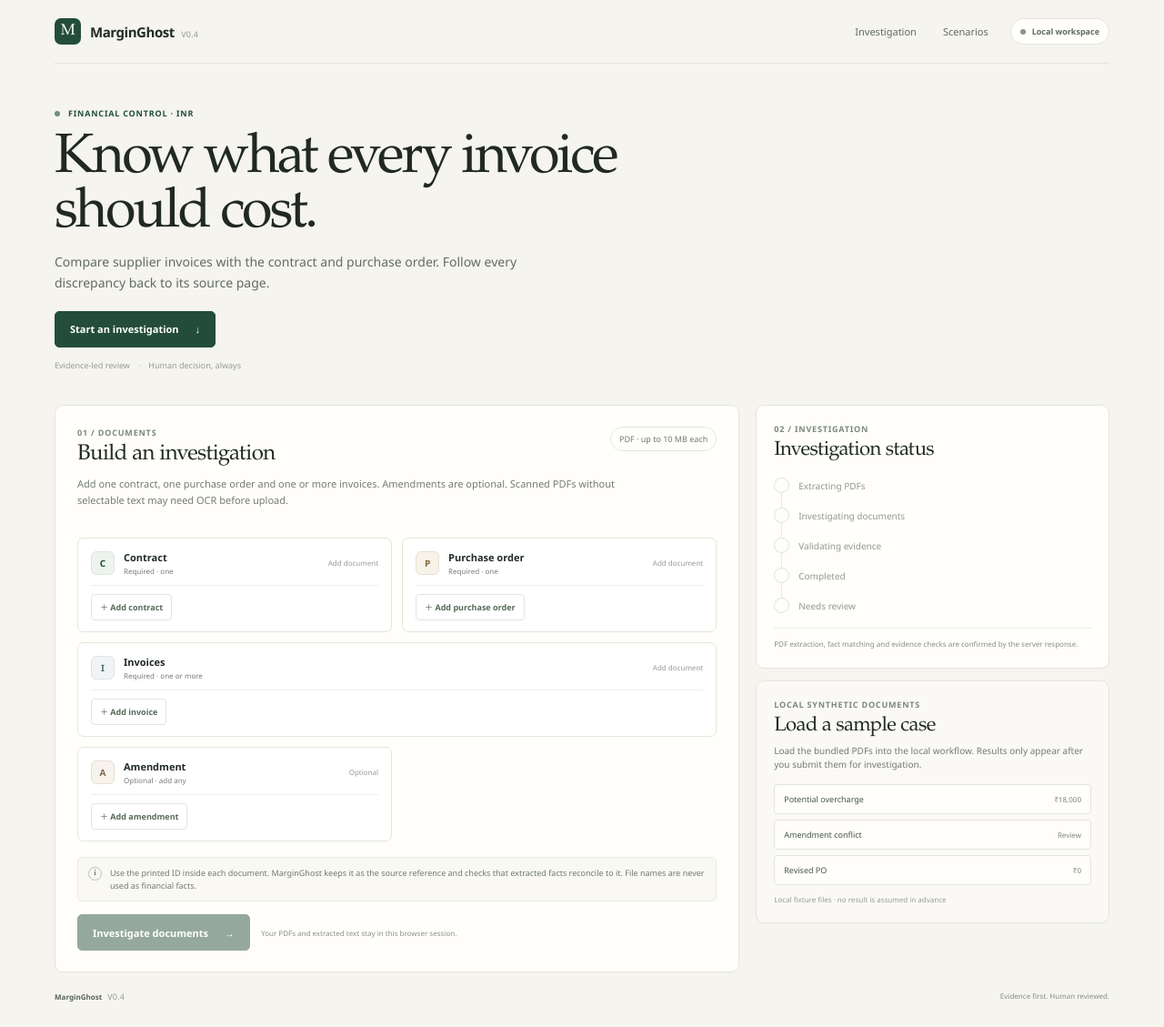
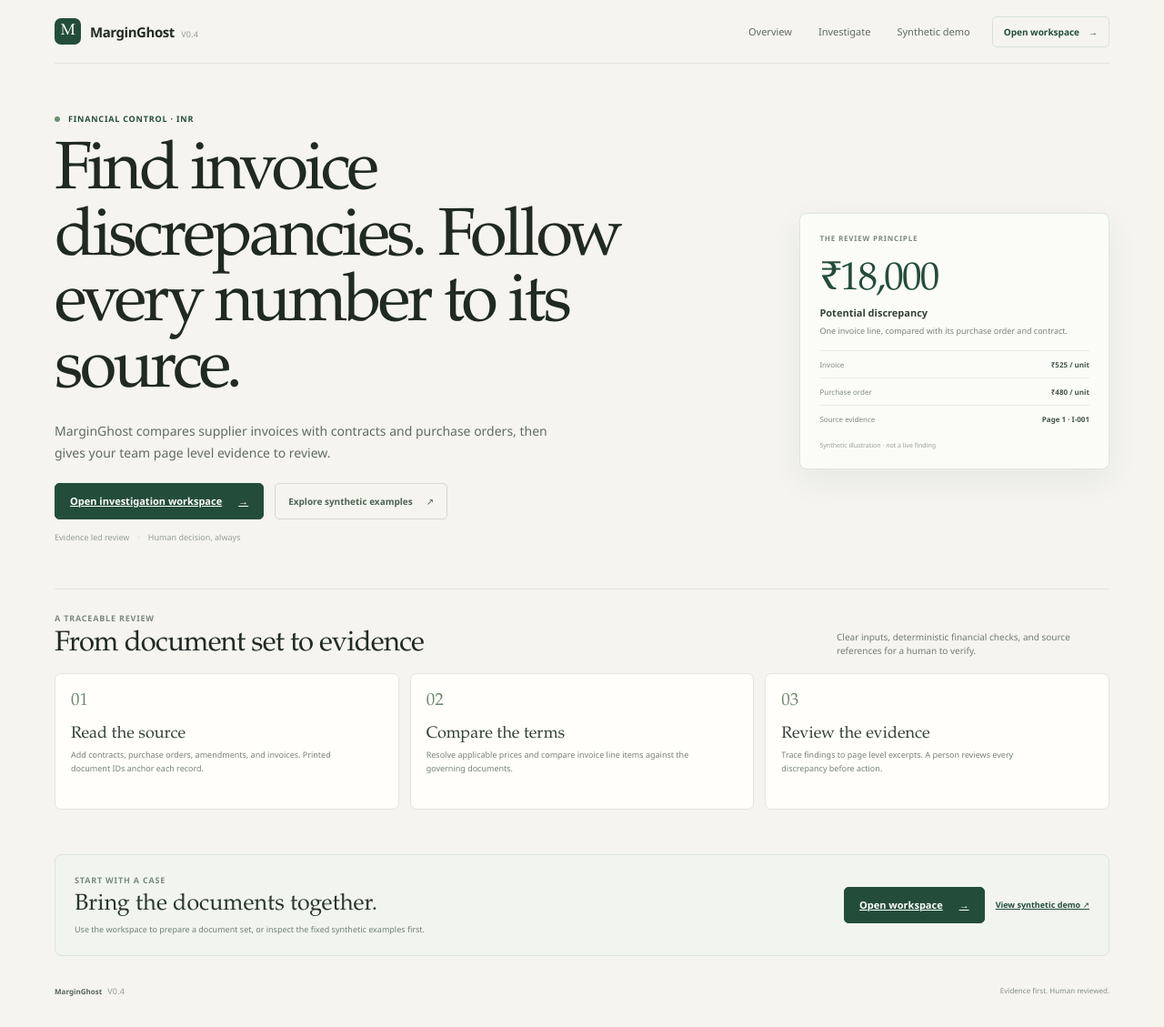
Before and after one commit to Kalpesh1Sharma/Aristo, a Next.js app: page / in a window 1280 px wide. Shown: the whole page at 91% size. Built offline with nearby package versions, Linux system fonts and the light colour scheme.

Commit message:
feat: launch MarginGhost product site and protected demo routes
Entire-Checkpoint: 01M4KYRAYVRWZ8FYR3SVC0R7P6

```diff
--- a/src/app/api/audit/route.ts
+++ b/src/app/api/audit/route.ts
@@ -2,11 +2,13 @@
 import { z } from "zod";
 import { auditInputSchema } from "@/lib/schema";
 import { auditDocuments } from "@/lib/audit";
+import { isDemoMode } from "@/lib/demo-mode";
 import { ensureTracing, tracedParse, tracedAudit, tracedWorkflow, flushTracing } from "@/lib/observability";
 export const runtime = "nodejs";
 export async function POST(request: Request) {
   let tracing = false;
   try {
+    if (isDemoMode()) return NextResponse.json({ error: "Audit API is disabled in synthetic demo mode" }, { status: 403 });
     if (Number(request.headers.get("content-length") || 0) > 1024 * 1024) {
       return NextResponse.json({ error: "Payload too large; 1MB maximum" }, { status: 413 });
     }
--- /dev/null
+++ b/src/app/demo/page.tsx
@@ -0,0 +1,5 @@
+import HomeClient from "../home-client";
+
+export default function DemoPage() {
+  return <HomeClient demoMode />;
+}
--- a/src/app/globals.css
+++ b/src/app/globals.css
@@ -65,6 +65,33 @@
 .hero-action { display: inline-flex !important; width: max-content; margin-top: 20px; text-decoration: none; }
 .hero-note { display: flex; align-items: center; gap: 9px; margin-top: 13px; color: var(--subtle); font-size: 9px; }
 .hero-note span { color: #b7bcb4; }
+.nav-cta { display: inline-flex; align-items: center; gap: 10px; padding: 9px 12px; border: 1px solid #d7e1d6; border-radius: 5px; color: var(--forest); text-decoration: none; font-size: 10px; font-weight: 600; white-space: nowrap; }
+.nav-cta:hover, .secondary-button:hover { background: #f1f6f0; }
+.product-hero { padding: 54px 0 50px; }
+.product-hero-grid { display: grid; grid-template-columns: minmax(0, 1.5fr) minmax(260px, .7fr); align-items: center; gap: clamp(30px, 7vw, 90px); margin-top: 17px; }
+.product-hero h1 { max-width: 690px; margin: 0; color: #202922; font: 400 clamp(44px, 6.6vw, 74px)/.98 var(--serif); letter-spacing: -.05em; }
+.product-hero-grid > div > p { max-width: 550px; margin: 18px 0 0; color: #626c63; font-size: 14px; line-height: 1.7; }
+.product-actions { display: flex; align-items: center; flex-wrap: wrap; gap: 12px; margin-top: 21px; }
+.secondary-button { min-height: 40px; display: inline-flex; align-items: center; gap: 15px; padding: 0 14px; border: 1px solid var(--line-strong); border-radius: 5px; color: #4d6250; text-decoration: none; font-size: 10px; font-weight: 600; }
+.hero-proof { padding: 21px; border: 1px solid #dfe5dc; border-radius: 8px; background: #fbfcf8; box-shadow: 0 12px 36px #273d2610; }
+.proof-label { color: #7c887c; font-size: 8px; font-weight: 700; letter-spacing: .1em; }
+.proof-amount { margin-top: 20px; color: var(--forest); font: 500 43px/1 var(--serif); letter-spacing: -.04em; }
+.hero-proof > strong { display: block; margin-top: 6px; color: #344137; font-size: 11px; }
+.hero-proof > p { margin: 6px 0 14px; color: #798278; font-size: 9px; line-height: 1.55; }
+.proof-rule { display: flex; justify-content: space-between; gap: 12px; padding: 9px 0; border-top: 1px solid #e9ece5; color: #818a80; font-size: 8px; }
+.proof-rule b { color: #455448; font-weight: 600; text-align: right; }
+.hero-proof > small { display: block; margin-top: 10px; color: #979e94; font-size: 7px; }
+.how-section { padding: 25px 0 40px; border-top: 1px solid var(--line); }
+.how-section .section-heading h2 { font-size: 31px; }
+.how-grid { display: grid; grid-template-columns: repeat(3, minmax(0, 1fr)); gap: 12px; }
+.how-card { min-height: 150px; padding: 17px; border: 1px solid var(--line); border-radius: 7px; background: var(--surface); }
+.how-card > span { color: #6e886f; font: 500 19px var(--serif); }
+.how-card h3 { margin: 14px 0 5px; color: #344137; font: 500 18px var(--serif); }
+.how-card p { max-width: 300px; margin: 0; color: #778075; font-size: 9px; line-height: 1.65; }
+.product-cta { display: flex; align-items: center; justify-content: space-between; gap: 28px; margin: 9px 0 12px; padding: 21px; border: 1px solid #dce5da; border-radius: 8px; background: #f1f5ee; }
+.product-cta h2 { margin: 6px 0 5px; color: #28372c; font: 500 25px var(--serif); }
+.product-cta p { max-width: 470px; margin: 0; color: #737e72; font-size: 9px; line-height: 1.55; }
+.product-cta .product-actions { flex: 0 0 auto; margin: 0; }
 .primary-button { min-height: 40px; display: inline-flex; align-items: center; justify-content: center; gap: 18px; padding: 0 16px; border: 1px solid var(--forest); border-radius: 5px; background: var(--forest); color: #fff; font-size: 11px; font-weight: 600; transition: background .16s ease, border-color .16s ease, transform .16s ease; }
 .primary-button:hover:not(:disabled) { transform: translateY(-1px); border-color: var(--forest-deep); background: var(--forest-deep); }
 .primary-button:disabled { opacity: .48; cursor: not-allowed; }
@@ -231,13 +258,22 @@
 
 @media (max-width: 900px) {
   .shell { width: min(100% - 42px, 760px); }
+  .product-hero-grid { grid-template-columns: minmax(0, 1fr) 250px; gap: 25px; }
   .workspace { grid-template-columns: minmax(0, 1fr); }
   .side-column { grid-template-columns: repeat(2, minmax(0, 1fr)); }
   .demo-section { padding-top: 13px; }
 }
 @media (max-width: 640px) {
   .shell { width: calc(100% - 32px); }
-  .topbar { min-height: 61px; gap: 10px; }
+  .topbar { min-height: 61px; gap: 10px; flex-wrap: wrap; padding: 11px 0; }
+  .main-nav { order: 3; width: 100%; justify-content: space-between; gap: 10px; margin: 1px 0 0; }
+  .nav-cta { margin-left: auto; }
+  .product-hero { padding: 35px 0 30px; }
+  .product-hero-grid { grid-template-columns: minmax(0, 1fr); }
+  .hero-proof { max-width: 420px; }
+  .how-grid { grid-template-columns: minmax(0, 1fr); }
+  .how-card { min-height: auto; }
+  .product-cta { align-items: flex-start; flex-direction: column; }
   .brand { gap: 8px; font-size: 13px; }
   .brand-icon { width: 26px; height: 26px; }
   .main-nav { gap: 13px; }
--- a/src/app/home-client.tsx
+++ b/src/app/home-client.tsx
@@ -1,6 +1,7 @@
 "use client";
 
 import { useMemo, useRef, useState, type ChangeEvent } from "react";
+import Link from "next/link";
 
 type Kind = "contract" | "purchase_order" | "invoice" | "amendment";
 type Doc = { key: string; kind: Kind; file: File; id: string; pages?: { page: number; text: string }[]; progress: number; error?: string };
@@ -20,7 +21,7 @@
   return `${message} (HTTP ${status})`;
 }
 
-export default function HomeClient({ demoMode }: { demoMode: boolean }) {
+export default function HomeClient({ demoMode, liveDisabled = false }: { demoMode: boolean; liveDisabled?: boolean }) {
   const [docs, setDocs] = useState<Doc[]>([]);
   const [stage, setStage] = useState<"idle" | "extracting" | "investigating" | "validating" | "finished" | "review" | "error">("idle");
   const [result, setResult] = useState<Result | null>(null);
@@ -58,7 +59,7 @@
   };
 
   if (demoMode) return <main className="shell">
-    <header className="topbar"><a className="brand" href="#top" aria-label="MarginGhost home"><span className="brand-icon">M</span><span>MarginGhost <small>V0.4</small></span></a><nav className="main-nav" aria-label="Main navigation"><a href="#scenarios">Scenarios</a>{result && <a href="#results">Replay results</a>}<a href="#method">How it works</a></nav><span className="mode-pill"><i/> Synthetic demo</span></header>
+    <header className="topbar"><Link className="brand" href="/" aria-label="MarginGhost home"><span className="brand-icon">M</span><span>MarginGhost <small>V0.4</small></span></Link><nav className="main-nav" aria-label="Main navigation"><Link href="/">Overview</Link><a href="/investigate">Investigate</a><a href="/demo">Synthetic demo</a>{result && <a href="#results">Replay results</a>}</nav><span className="mode-pill"><i/> Synthetic demo</span></header>
     <section className="intro hero" id="top"><div className="eyebrow"><span className="dot"/> FINANCIAL CONTROL · INR</div><h1>Know what every invoice should cost.</h1><p>Compare supplier invoices with the contract and purchase order. Follow every discrepancy back to its source page.</p><a className="primary-button hero-action" href="#scenarios">Explore the scenarios <span aria-hidden="true">↓</span></a><div className="hero-note">A synthetic replay environment <span>·</span> No live model inference or PDF upload</div></section>
     <section className="demo-section" id="scenarios"><div className="section-heading"><div><div className="step">SYNTHETIC SCENARIO REPLAY</div><h2>Three ways to examine a case</h2></div><p>Choose a fixed example to inspect its outcome and source evidence.</p></div><div className="scenario-grid">
       <button aria-pressed={result?.case?.totalPotentialOvercharge === 18000} className={`scenario-card scenario-recovery ${result?.case?.totalPotentialOvercharge === 18000 ? "selected" : ""}`} onClick={() => replay("overcharge")}><span className="scenario-index">01 / PRICE VARIANCE</span><strong>₹18,000</strong><span className="scenario-title">Potential overcharge</span><span className="scenario-copy">Invoice exceeds the contract and PO by ₹45 across 400 units.</span><span className="scenario-link">Review case <b>↗</b></span></button>
@@ -163,8 +164,8 @@
   const formatSize = (bytes: number) => bytes < 1024 * 1024 ? `${Math.ceil(bytes / 1024)} KB` : `${(bytes / (1024 * 1024)).toFixed(1)} MB`;
 
   return <main className="shell">
-    <header className="topbar"><a className="brand" href="#top" aria-label="MarginGhost home"><span className="brand-icon">M</span><span>MarginGhost <small>V0.4</small></span></a><nav className="main-nav" aria-label="Main navigation"><a href="#investigation">Investigation</a><a href="#scenarios">Scenarios</a>{result && <a href="#results">Results</a>}</nav>{demoMode ? <span className="mode-pill"><i/> Synthetic demo</span> : <span className="mode-pill local-pill"><i/> Local workspace</span>}</header>
-    {!demoMode && process.env.NODE_ENV !== "development" && <div className="deployment-note" role="status"><strong>Live investigation unavailable in this deployment.</strong> Live model calls are restricted to local development.</div>}
+    <header className="topbar"><Link className="brand" href="/" aria-label="MarginGhost home"><span className="brand-icon">M</span><span>MarginGhost <small>V0.4</small></span></Link><nav className="main-nav" aria-label="Main navigation"><Link href="/">Overview</Link><a href="/investigate">Investigate</a><a href="/demo">Synthetic demo</a>{result && <a href="#results">Results</a>}</nav><span className="mode-pill local-pill"><i/> Investigation workspace</span></header>
+    {liveDisabled && <div className="deployment-note" role="status"><strong>Live AI investigation requires authorized access.</strong> Live extraction and investigation are disabled in this deployment. Your PDFs are not sent for processing here; use the synthetic demo to explore sample evidence.</div>}
     <section className="intro hero" id="top"><div className="eyebrow"><span className="dot"/> FINANCIAL CONTROL · INR</div><h1>Know what every invoice should cost.</h1><p>Compare supplier invoices with the contract and purchase order. Follow every discrepancy back to its source page.</p><a className="primary-button hero-action" href="#investigation">Start an investigation <span aria-hidden="true">↓</span></a><div className="hero-note">Evidence-led review <span>·</span> Human decision, always</div></section>
     <div className="workspace">
       <section className="card upload-card" id="investigation" aria-labelledby="upload-heading"><div className="section-head"><div><div className="step">01 / DOCUMENTS</div><h2 id="upload-heading">Build an investigation</h2></div><span className="quiet-pill">PDF · up to 10 MB each</span></div>
@@ -174,7 +175,7 @@
         {!uniqueIds && <div className="error-box" role="alert"><strong>Document IDs must be unique</strong><p>Two or more documents have the same printed ID. Check the IDs shown inside the PDFs.</p></div>}
         {error && <div className="error-box" role="alert"><strong>Could not complete investigation</strong><p>{error}</p>{stage === "error" && <button className="text-action" onClick={investigate}>Retry intentionally →</button>}</div>}
         {demoInfo && <div className="demo-banner" role="status">{demoInfo}</div>}
-        <div className="submit-row"><button className="primary-button" disabled={!ready || ["extracting", "investigating", "validating"].includes(stage)} onClick={investigate}>{["extracting", "investigating", "validating"].includes(stage) ? "Working…" : "Investigate documents"}<span aria-hidden="true">→</span></button><span className="submit-hint">Your PDFs and extracted text stay in this browser session.</span></div>
+        <div className="submit-row"><button className="primary-button" disabled={liveDisabled || !ready || ["extracting", "investigating", "validating"].includes(stage)} onClick={investigate}>{["extracting", "investigating", "validating"].includes(stage) ? "Working…" : liveDisabled ? "Investigation unavailable" : "Investigate documents"}<span aria-hidden="true">→</span></button><span className="submit-hint">{liveDisabled ? "Uploads and live processing are disabled in this deployment." : "Your PDFs and extracted text stay in this browser session."}</span></div>
       </section>
       <aside className="side-column"><section className="card status-card"><div className="step">02 / INVESTIGATION</div><h2>Investigation status</h2><ol className="stage-list">{[["extracting", "Extracting PDFs"], ["investigating", "Investigating documents"], ["validating", "Validating evidence"], ["finished", "Completed"], ["review", "Needs review"]].map(([id, name]) => { const active = stage === id || (stage === "error" && id === "extracting"); const done = stage === "finished" || (stage === "review" && ["extracting", "investigating"].includes(id)) || (stage === "investigating" && id === "extracting") || (stage === "validating" && ["extracting", "investigating"].includes(id)); return <li key={id} className={`${active ? "active" : ""} ${done ? "done" : ""}`}><span className="stage-mark">{done ? "✓" : active ? <span className="spinner"/> : ""}</span>{name}{active && <small>{progress}</small>}</li>; })}</ol><div className="server-note">PDF extraction, fact matching and evidence checks are confirmed by the server response.</div></section>
         <section className="card demo-card" id="scenarios"><div className="step">LOCAL SYNTHETIC DOCUMENTS</div><h2>Load a sample case</h2><p>Load the bundled PDFs into the local workflow. Results only appear after you submit them for investigation.</p><div className="demo-actions"><button onClick={() => loadDemo("overcharge")}>Potential overcharge <span>₹18,000</span></button><button onClick={() => loadDemo("review")}>Amendment conflict <span>Review</span></button><button onClick={() => loadDemo("revised")}>Revised PO <span>₹0</span></button></div><div className="demo-foot">Local fixture files · no result is assumed in advance</div></section></aside>
--- /dev/null
+++ b/src/app/investigate/page.tsx
@@ -0,0 +1,6 @@
+import HomeClient from "../home-client";
+import { isDemoMode } from "@/lib/demo-mode";
+
+export default function InvestigatePage() {
+  return <HomeClient demoMode={false} liveDisabled={isDemoMode()} />;
+}
--- a/src/app/page.tsx
+++ b/src/app/page.tsx
@@ -1,6 +1,16 @@
-import { isDemoMode } from "@/lib/demo-mode";
-import HomeClient from "./home-client";
+const features = [
+  ["01", "Read the source", "Add contracts, purchase orders, amendments, and invoices. Printed document IDs anchor each record."],
+  ["02", "Compare the terms", "Resolve applicable prices and compare invoice line items against the governing documents."],
+  ["03", "Review the evidence", "Trace findings to page level excerpts. A person reviews every discrepancy before action."],
+];
 
 export default function Home() {
-  return <HomeClient demoMode={isDemoMode()} />;
+  return <main className="shell">
+    <header className="topbar"><Link className="brand" href="/" aria-label="MarginGhost home"><span className="brand-icon">M</span><span>MarginGhost <small>V0.4</small></span></Link><nav className="main-nav" aria-label="Main navigation"><Link href="/">Overview</Link><a href="/investigate">Investigate</a><a href="/demo">Synthetic demo</a></nav><a className="nav-cta" href="/investigate">Open workspace <span aria-hidden="true">→</span></a></header>
+    <section className="product-hero"><div className="eyebrow"><span className="dot"/> FINANCIAL CONTROL · INR</div><div className="product-hero-grid"><div><h1>Find invoice discrepancies. Follow every number to its source.</h1><p>MarginGhost compares supplier invoices with contracts and purchase orders, then gives your team page level evidence to review.</p><div className="product-actions"><a className="primary-button" href="/investigate">Open investigation workspace <span aria-hidden="true">→</span></a><a className="secondary-button" href="/demo">Explore synthetic examples <span aria-hidden="true">↗</span></a></div><div className="hero-note">Evidence led review <span>·</span> Human decision, always</div></div><aside className="hero-proof"><div className="proof-label">THE REVIEW PRINCIPLE</div><div className="proof-amount">₹18,000</div><strong>Potential discrepancy</strong><p>One invoice line, compared with its purchase order and contract.</p><div className="proof-rule"><span>Invoice</span><b>₹525 / unit</b></div><div className="proof-rule"><span>Purchase order</span><b>₹480 / unit</b></div><div className="proof-rule"><span>Source evidence</span><b>Page 1 · I-001</b></div><small>Synthetic illustration · not a live finding</small></aside></div></section>
+    <section className="how-section" aria-labelledby="how-heading"><div className="section-heading"><div><div className="step">A TRACEABLE REVIEW</div><h2 id="how-heading">From document set to evidence</h2></div><p>Clear inputs, deterministic financial checks, and source references for a human to verify.</p></div><div className="how-grid">{features.map(([number, title, copy]) => <article className="how-card" key={number}><span>{number}</span><h3>{title}</h3><p>{copy}</p></article>)}</div></section>
+    <section className="product-cta"><div><div className="step">START WITH A CASE</div><h2>Bring the documents together.</h2><p>Use the workspace to prepare a document set, or inspect the fixed synthetic examples first.</p></div><div className="product-actions"><a className="primary-button" href="/investigate">Open workspace <span aria-hidden="true">→</span></a><a className="text-action" href="/demo">View synthetic demo ↗</a></div></section>
+    <footer><span>MarginGhost <small>V0.4</small></span><span>Evidence first. Human reviewed.</span></footer>
+  </main>;
 }
+import Link from "next/link";
--- a/src/lib/demo-mode.ts
+++ b/src/lib/demo-mode.ts
@@ -1,7 +1,10 @@
-/** Public production deployments are synthetic-only unless explicitly opted out. */
+/** Production deployments remain synthetic-only until access and quotas are enforced. */
 export function isDemoMode() {
+  // Production has no authorized-access or quota enforcement yet. Keep every
+  // live processing API closed regardless of deployment configuration.
+  if (process.env.NODE_ENV === "production") return true;
   const configured = process.env.DEMO_MODE?.trim().toLowerCase();
   if (["1", "true", "on", "yes"].includes(configured ?? "")) return true;
   if (["0", "false", "off", "no"].includes(configured ?? "")) return false;
-  return process.env.NODE_ENV === "production";
+  return false;
 }
```
Also changed, not shown: 2 other files (tests, documents, lock files or other folders).
